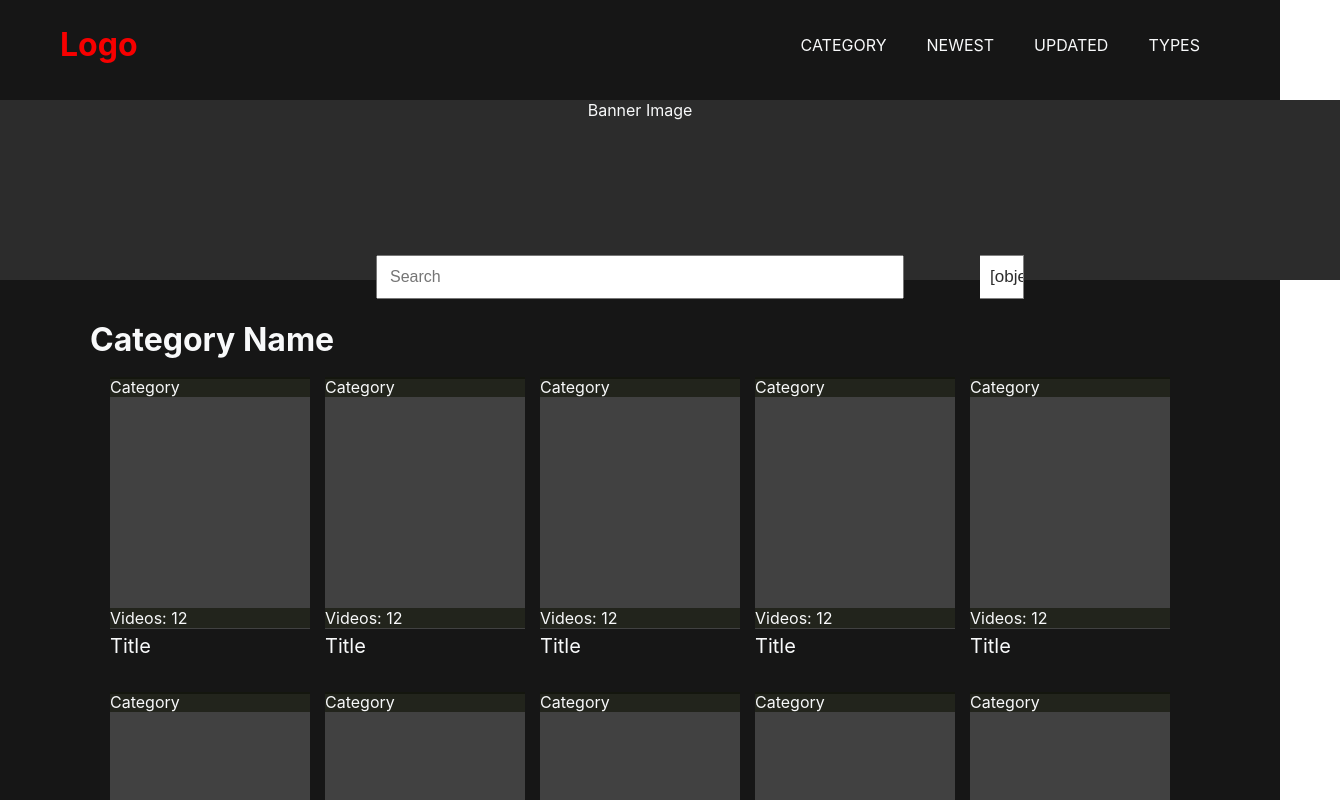
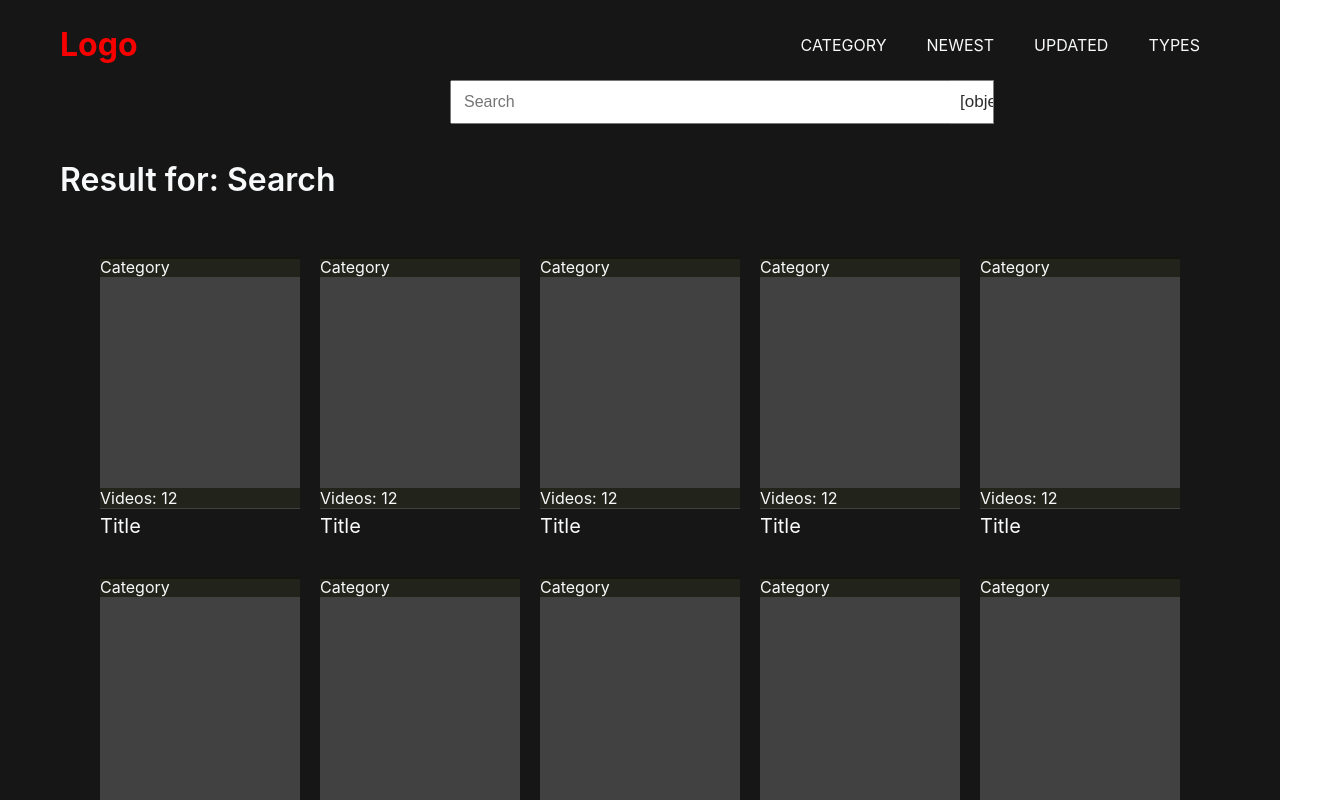
Before and after one commit to AryanMan12/Techstorm_hackathon, a React (Create React App) app: page / in a window 1280 px wide. Shown: the top 800 px of the page, 1340 px wide, since content can reach past the window. Built offline with nearby package versions, Linux system fonts and the light colour scheme.

Commit message:
searchPage Done

```diff
--- a/src/App.js
+++ b/src/App.js
@@ -1,12 +1,11 @@
 import Home from './Components/Home';
-import Nav from './Components/Nav';
+import SearchPage from './Components/SearchPage';
 import styled from 'styled-components';
 
 function App() {
   return (
     <Container className="App">
-      <Nav/>
-      <Home/>
+      <SearchPage/>
     </Container>
   );
 }
--- a/src/Components/Home.jsx
+++ b/src/Components/Home.jsx
@@ -3,6 +3,7 @@ import { useState } from 'react';
 import Card from './Card';
 import styled from 'styled-components';
 import { Search } from '@material-ui/icons';
+import Nav from './Nav';
 
 const Home = () => {
     let [search, setSearch] = useState("");
@@ -16,13 +17,14 @@ const Home = () => {
     }
 
   return <div>
+      <Nav/>
       <BannerSearch className='Banner'>
           <Banner>Banner Image</Banner>
           <InputSearch type="text" placeholder='Search' value={search} onChange={searchChange}></InputSearch>
           <SearchButton type="submit" value={Search} onClick={onSearch}></SearchButton>
       </BannerSearch>
       <Main>
-          <CategoryName>Category Name</CategoryName>
+          <CategoryName>Top Playlists</CategoryName>
           <Cards>
               <Card/>
               <Card/>
--- a/src/Components/SearchPage.jsx
+++ b/src/Components/SearchPage.jsx
@@ -1,17 +1,90 @@
 import React from 'react';
+import { useState } from 'react';
 import Nav from './Nav';
 import styled from 'styled-components';
+import { Search } from '@material-ui/icons';
+import Card from './Card';
+
 
 const SearchPage = () => {
+    let [search, setSearch] = useState("");
+
+    const searchChange = (e) => {
+        setSearch(e.target.value);
+    }
+
+    const onSearch = (e) => {
+
+    }
   return <div>
       <Nav/>
-      <div>
-          <div>Search</div>
-          <div>Result for: Search</div>
-          <div>Results</div>
-      </div>
-
+          <InputSearch type="text" placeholder='Search' value={search} onChange={searchChange}></InputSearch>
+          <SearchButton type="submit" value={Search} onClick={onSearch}></SearchButton>
+          <Result>Result for: Search</Result>
+          <Cards>
+              <Card/>
+              <Card/>
+              <Card/>
+              <Card/>
+              <Card/>
+              <Card/>
+              <Card/>
+              <Card/>
+              <Card/>
+              <Card/>
+              <Card/>
+              <Card/>
+              <Card/>
+              <Card/>
+              <Card/>
+              <Card/>
+              <Card/>
+              <Card/>
+              <Card/>
+          </Cards>
   </div>;
 };
 
 export default SearchPage;
+
+
+const InputSearch = styled.input`
+    position: absolute;
+    top: 80px;
+    left: 450px;
+    padding: 0px 12px;
+    height: 40px;
+    width: 500px;
+    font-size: 16px;
+`;
+
+const SearchButton = styled.input`
+    position: absolute;
+    top: 80px;
+    left: 950px;
+    height: 44px;
+    width: 44px;
+    float: left;
+    padding: 10px;
+    color: #2c2c2c;
+    background-color: #ffffffff;
+    font-size: 17px;
+    border: 1px solid grey;
+    border-left: none;
+    cursor: pointer;
+`;
+
+const Result = styled.div`
+    padding: 60px;
+    font-size: 32px;
+    font-weight: 600;
+`;
+
+const Cards = styled.div`
+    padding:  0px 60px;
+    display: flex;
+    flex-wrap: wrap;
+    justify-content: center;
+    align-items: center;
+    gap:20px;
+`;
```
